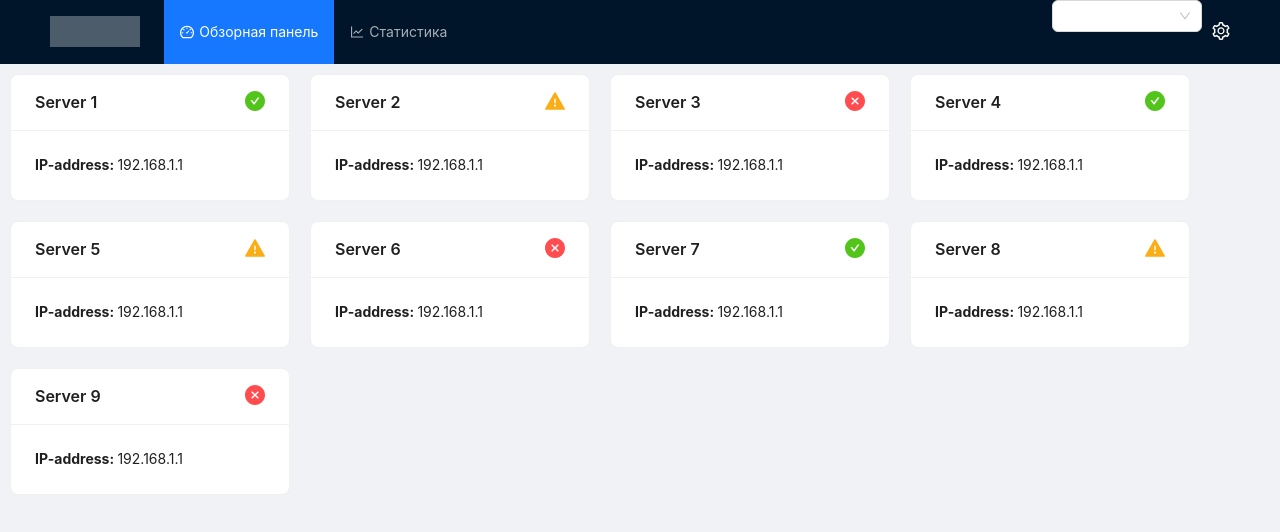
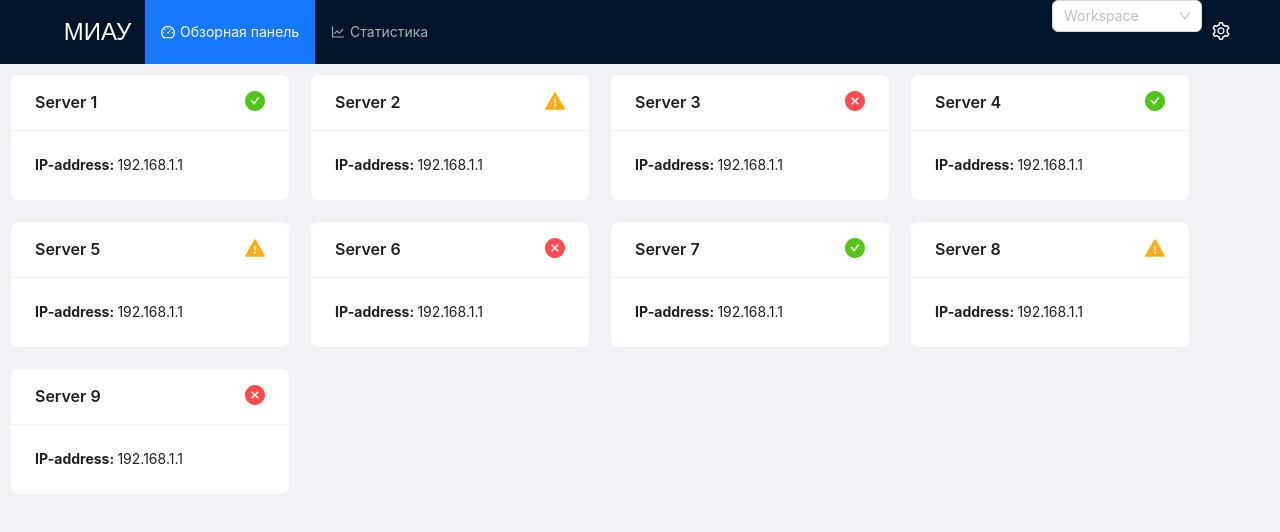
Before and after one commit to slavoyar/database-monitoring, a React app in the folder src/Webapp/: page /dashboard in a window 1280 px wide. Shown: the top 532 px of the page. Built offline with nearby package versions, Linux system fonts and the light colour scheme.

Commit message:
add logo

```diff
--- a/src/Webapp/src/components/common/Navbar.tsx
+++ b/src/Webapp/src/components/common/Navbar.tsx
@@ -1,14 +1,24 @@
 import React, { FC } from 'react'
-import { Link } from 'react-router-dom'
+import { Link, useLocation, useNavigate } from 'react-router-dom'
 import { DashboardOutlined, LineChartOutlined, SettingOutlined } from '@ant-design/icons'
 import { Layout, Menu, Select } from 'antd'
 import 'css/Navbar.css'
 
 const { Header } = Layout
 
-const Navbar: FC = () => (
+const Navbar: FC = () => {
+  const navigate = useNavigate()
+  const location = useLocation()
+  const onLogoClick = () => {
+    if (location.pathname !== '/dashboard') {
+      navigate('/dashboard')
+    }
+  }
+  return (
     <Header className='header'>
-    <div className='logo' />
+      <button type='button' className='logo' onClick={onLogoClick}>
+        МИАУ
+      </button>
       <Menu
         theme='dark'
         className='navbar-menu'
@@ -29,12 +39,13 @@ const Navbar: FC = () => (
         </Menu.Item>
       </Menu>
       <div className='navbar-settings'>
-      <Select className='navbar-workspace-select' />
+        <Select placeholder='Workspace' className='navbar-workspace-select' />
         <Link to='/admin'>
           <SettingOutlined />
         </Link>
       </div>
     </Header>
   )
+}
 
 export default Navbar
--- a/src/Webapp/src/css/Navbar.css
+++ b/src/Webapp/src/css/Navbar.css
@@ -4,13 +4,16 @@
   font-size: 18px;
 }
 
-
 .logo {
   float: left;
   width: 120px;
   height: 31px;
-  margin: 16px 24px 16px 0;
-  background: rgba(255, 255, 255, 0.3);
+  background-color: inherit;
+  border: none;
+  color: white;
+  font-size: 24px;
+  margin: auto 0;
+  cursor: pointer;
 }
 
 .navbar-menu {
```
Lines whose indentation alone changed are shown as unchanged.
